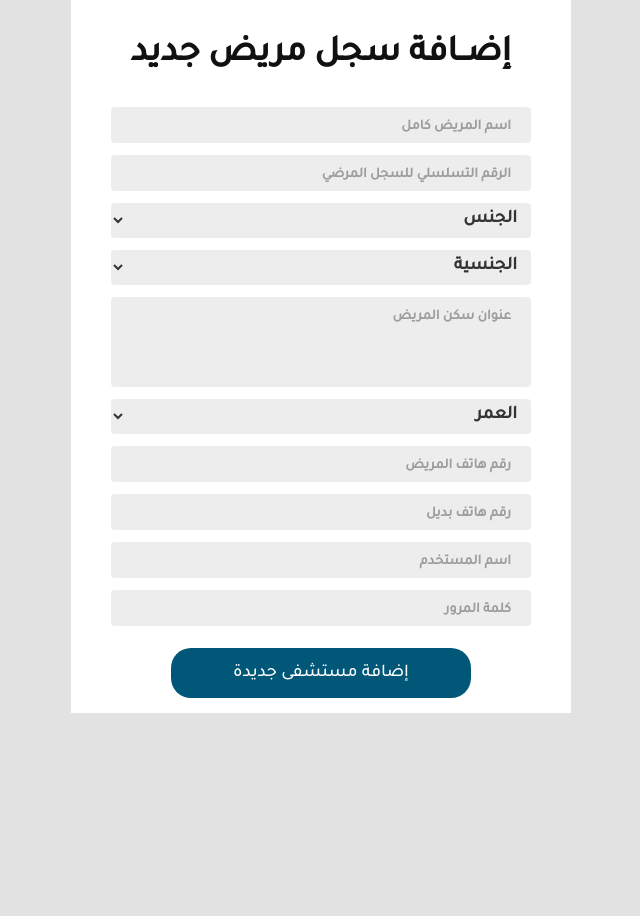
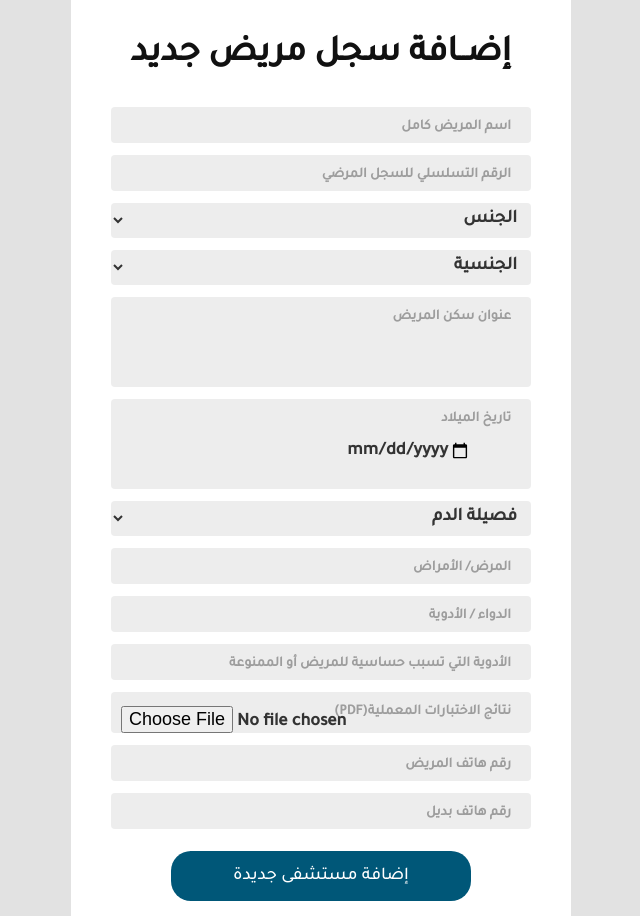
Before and after one commit to mohammedterfa/graduationProject, a PHP site: page /hospital/addNewPetientRecord.php in a window 1280 px wide. Shown: the part 71-987 px from the top of the page, without its empty margins (319-959 px from the left). Before the commit the page ends 784 px from the top, so only its background shows below. Run offline with PHP 8.4, Linux system fonts and the light colour scheme; the visitor is signed in with stand-in values (Sample User, id 1); some libraries are stand-ins or nearby versions.

Commit message:
new lines of code added

```diff
--- a/hospital/addNewPetientRecord.php
+++ b/hospital/addNewPetientRecord.php
@@ -20,7 +20,7 @@
         <div class="admin-navbar">
             <div class="left">
                 <ul>
-                <li><a href="admin.php"><i class="fas fa-home"></i></a></li>
+                <li><a href="hospital.php"><i class="fas fa-home"></i></a></li>
                 <li><a href="#"><i class="fas fa-envelope"></i></a></li>
                 <li><a href="#"><i class="fas fa-bell"></i></a></li>
                 </ul>
@@ -89,96 +89,47 @@
                 <div class="placeholder">عنوان سكن المريض</div>
             </div>
 
+            <div class="textField">
+                <input type="date"  required name="address">
+                <div class="placeholder">تاريخ الميلاد</div>
+            </div>
+
             <div class="select" >
                 <select name="state">
-                <option value="">العمر</option>
-                <option value="1">1</option>
-                <option value="2">2</option>
-                <option value="3">3</option>
-                <option value="4">4</option>
-                <option value="5">5</option>
-                <option value="6">6</option>
-                <option value="7">7</option>
-                <option value="8">8</option>
-                <option value="9">9</option>
-                <option value="10">10</option>
-                <option value="11">11</option>
-                <option value="12">12</option>
-                <option value="13">13</option>
-                <option value="14">14</option>
-                <option value="15">15</option>
-                <option value="16">16</option>
-                <option value="17">17</option>
-                <option value="18">18</option>
-                <option value="19">19</option>
-                <option value="20">20</option>
-                <option value="21">21</option>
-                <option value="22">22</option>
-                <option value="23">23</option>
-                <option value="24">24</option>
-                <option value="25">25</option>
-                <option value="26">26</option>
-                <option value="27">27</option>
-                <option value="28">28</option>
-                <option value="29">29</option>
-                <option value="30">30</option>
-                <option value="31">31</option>
-                <option value="32">32</option>
-                <option value="33">33</option>
-                <option value="34">34</option>
-                <option value="35">35</option>
-                <option value="36">36</option>
-                <option value="37">37</option>
-                <option value="38">38</option>
-                <option value="39">39</option>
-                <option value="40">40</option>
-                <option value="41">41</option>
-                <option value="42">42</option>
-                <option value="43">43</option>
-                <option value="44">44</option>
-                <option value="45">45</option>
-                <option value="46">46</option>
-                <option value="47">47</option>
-                <option value="48">48</option>
-                <option value="49">49</option>
-                <option value="50">50</option>
-                <option value="51">51</option>
-                <option value="52">52</option>
-                <option value="53">53</option>
-                <option value="54">54</option>
-                <option value="55">55</option>
-                <option value="56">56</option>
-                <option value="57">57</option>
-                <option value="58">58</option>
-                <option value="59">59</option>
-                <option value="60">60</option>
-                <option value="61">61</option>
-                <option value="62">62</option>
-                <option value="63">63</option>
-                <option value="64">64</option>
-                <option value="65">65</option>
-                <option value="66">66</option>
-                <option value="67">67</option>
-                <option value="68">68</option>
-                <option value="69">69</option>
-                <option value="70">70</option>
-                <option value="71">71</option>
-                <option value="72">72</option>
-                <option value="73">73</option>
-                <option value="74">74</option>
-                <option value="75">75</option>
-                <option value="76">76</option>
-                <option value="77">77</option>
-                <option value="78">78</option>
-                <option value="79">79</option>
-                <option value="80">80</option>
-                <option value="+80">+80</option>
+                <option value="">فصيلة الدم</option>
+                <option value="+A">+A</option>
+                <option value="+B">+B</option>
+                <option value="+AB">+AB</option>
+                <option value="+O">+O</option>
+                <option value="-A">-A</option>
+                <option value="-B">-B</option>
+                <option value="-AB">-AB</option>
+                <option value="-O">-O</option>
 
 
                 </select >
 
             </div>
 
+            <div class="textb">
+                <input type="text" required name="phone">
+                <div class="placeholder">المرض/ الأمراض</div>
+            </div>
+
+            <div class="textb">
+                <input type="text" required name="phone">
+                <div class="placeholder">الدواء / الأدوية</div>
+            </div>
+
+            <div class="textb">
+                <input type="text" required name="phone">
+                <div class="placeholder">الأدوية التي تسبب حساسية للمريض أو الممنوعة</div>
+            </div>
+
+            <div class="textb">
+                <input type="file" required name="phone">
+                <div class="placeholder">(pdf)نتائج الاختبارات المعملية</div>
+            </div>
 
             <div class="textb">
                 <input type="text" required name="phone">
@@ -189,19 +140,6 @@
                 <input type="text" required name="phone">
                 <div class="placeholder">رقم هاتف بديل</div>
             </div>
-
-            <div class="textb">
-                <input type="text" required name="username">
-                <div class="placeholder">اسم المستخدم</div>
-            </div>
-
-            <div class="textb">
-                <input type="text" required name="password">
-                <div class="placeholder">كلمة المرور</div>
-            </div>
-
-
-
 
             <center><button class="btnnew"  name="addnewhospital" type="submit">إضافة مستشفى جديدة</button>
 
```
